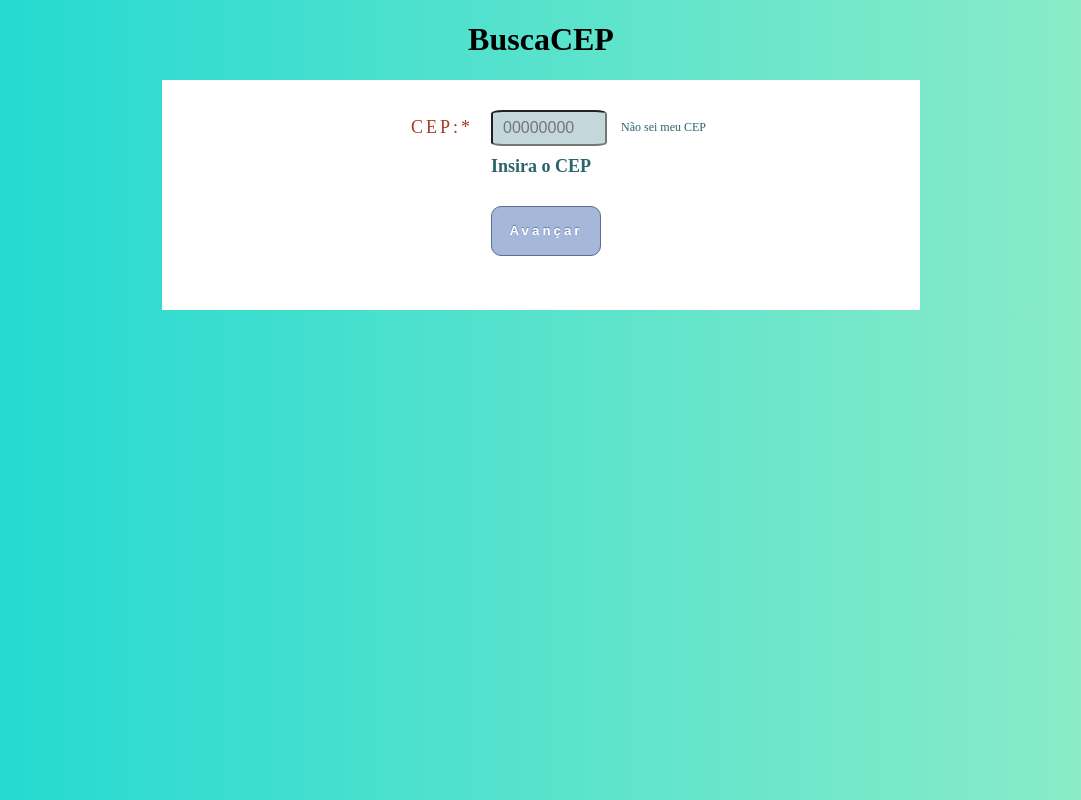
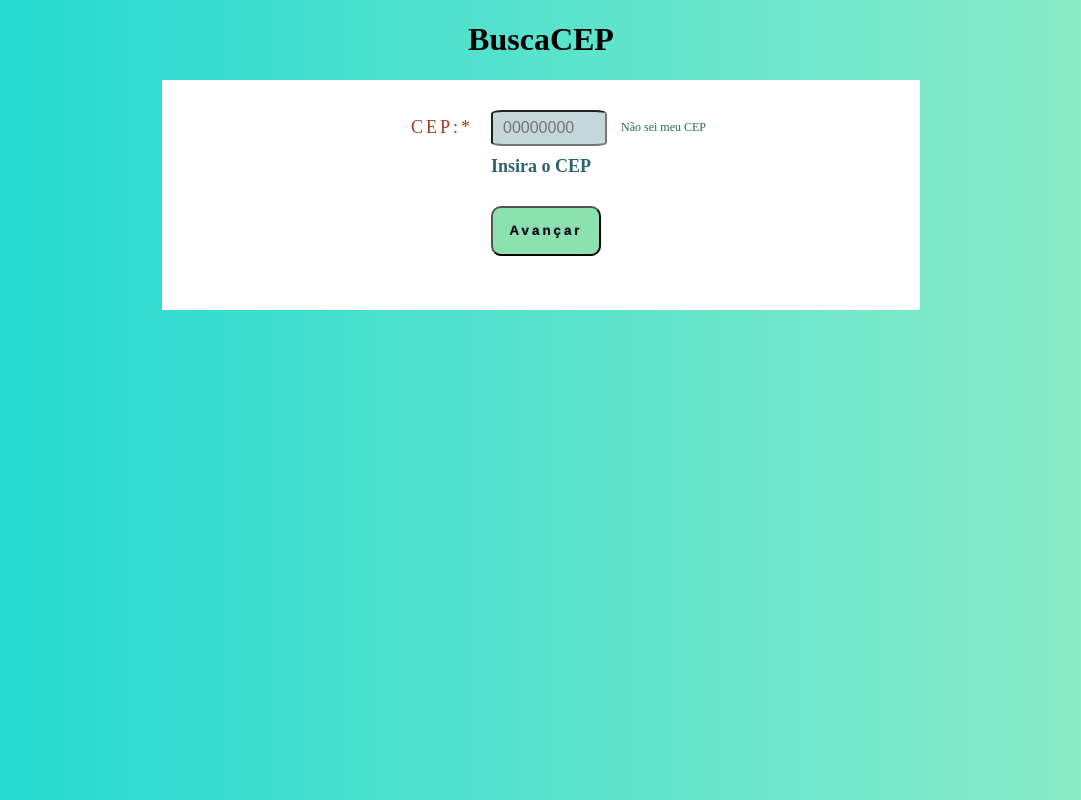
Before and after one commit to amartins25/desafio-1-react, a React (Create React App) app in the folder desafio1/: page / in a window 1280 px wide. Shown: the whole page, without its empty margins (99-1180 px from the left). Built offline with nearby package versions, Linux system fonts and the light colour scheme; no server answers.

Commit message:
created fetch

```diff
--- a/desafio1/package.json
+++ b/desafio1/package.json
@@ -3,9 +3,11 @@
   "version": "0.1.0",
   "private": true,
   "dependencies": {
+    "axios": "^0.19.0",
     "react": "^16.12.0",
     "react-dom": "^16.12.0",
-    "react-scripts": "3.2.0"
+    "react-scripts": "3.2.0",
+    "react-via-cep": "^2.0.2"
   },
   "scripts": {
     "start": "react-scripts start",
--- /dev/null
+++ b/desafio1/src/App.jsx
@@ -0,0 +1,52 @@
+import React, { Component } from 'react';
+import ViaCep from './Components/Form/Form'
+import Button from './Components/Button/Button'
+import '../src/styles.css'
+import axios from 'axios';
+
+class App extends Component {
+    state = {
+        cep: null,
+    }
+
+    componentDidMount() {
+        const url = 'http://apps.widenet.com.br/busca-cep/api/cep/22290-240.json';
+
+        fetch(url)
+            .then(response =>{
+                console.log(response)
+                const data = response.json();
+                console.log(data);
+                return data
+            })
+            .then(data => {
+                console.log(data)
+                this.setState({cep:data})
+            })
+
+    }
+
+    render(){
+
+    return (
+        <div className="section">
+            <h1 className="title">BuscaCEP</h1>
+            <div className="box">
+                <span className="Cep">CEP:*</span>
+                <ViaCep
+                name="cep"
+                id="cep"
+                onClick={() => this.componentDidMount()}
+
+                />
+                <span className="DataCep">Não sei meu CEP</span>
+                <span className="PutCep">Insira o CEP</span>
+                <Button />
+                <span className="NextStep"> Próximo passo: Forma de pagamento</span>
+            </div>
+        </div>
+
+    )}
+}
+
+export default App;
--- a/desafio1/src/Components/Button/Button.css
+++ b/desafio1/src/Components/Button/Button.css
@@ -5,15 +5,15 @@
     letter-spacing: 3px;
     padding: 6px 10px;
     cursor:pointer;
-    color: #fff;
+    color: black;
     height: 50px;
     width: 110px;
 
     text-align: center;
     text-shadow: 0 -1px 1px #64799e;
-    background: #a5b8da;
+    background: #8be2af ;
 
-    border: 1px solid #5c6f91;
+    border: 1px solid #5c6f913;
     -moz-border-radius: 10px;
     -webkit-border-radius: 10px;
     border-radius: 10px;
--- a/desafio1/src/Components/Form/Form.jsx
+++ b/desafio1/src/Components/Form/Form.jsx
@@ -1,7 +1,11 @@
 import React, { Component } from 'react';
 import './Form.css'
+import ViaCep from 'react-via-cep'
+
+
 
 export default class Form extends Component {
+
     render() {
         return (
             <div>
--- a/desafio1/src/index.js
+++ b/desafio1/src/index.js
@@ -1,23 +1,11 @@
 import React from 'react';
 import ReactDOM from 'react-dom';
 import '../src/styles.css'
-import Form from './Components/Form/Form'
-import Button from './Components/Button/Button'
+import App from './App'
 
 ReactDOM.render(
-    <div className="section">
-      <h1 className="title">BuscaCEP</h1>
-      <div className="box">
-          <span className="Cep">CEP:*</span>
-          <Form />
-          <span className="DataCep">Não sei meu CEP</span>
-          <span className="PutCep">Insira o CEP</span>
-          <Button />
-          <span className="NextStep"> Próximo passo: Forma de pagamento</span>
-      </div>
+  <App />
 
-
-    </div>
 
 , document.getElementById('root'));
 
```
Also changed, not shown: 1 other file (tests, documents, lock files or other folders).
